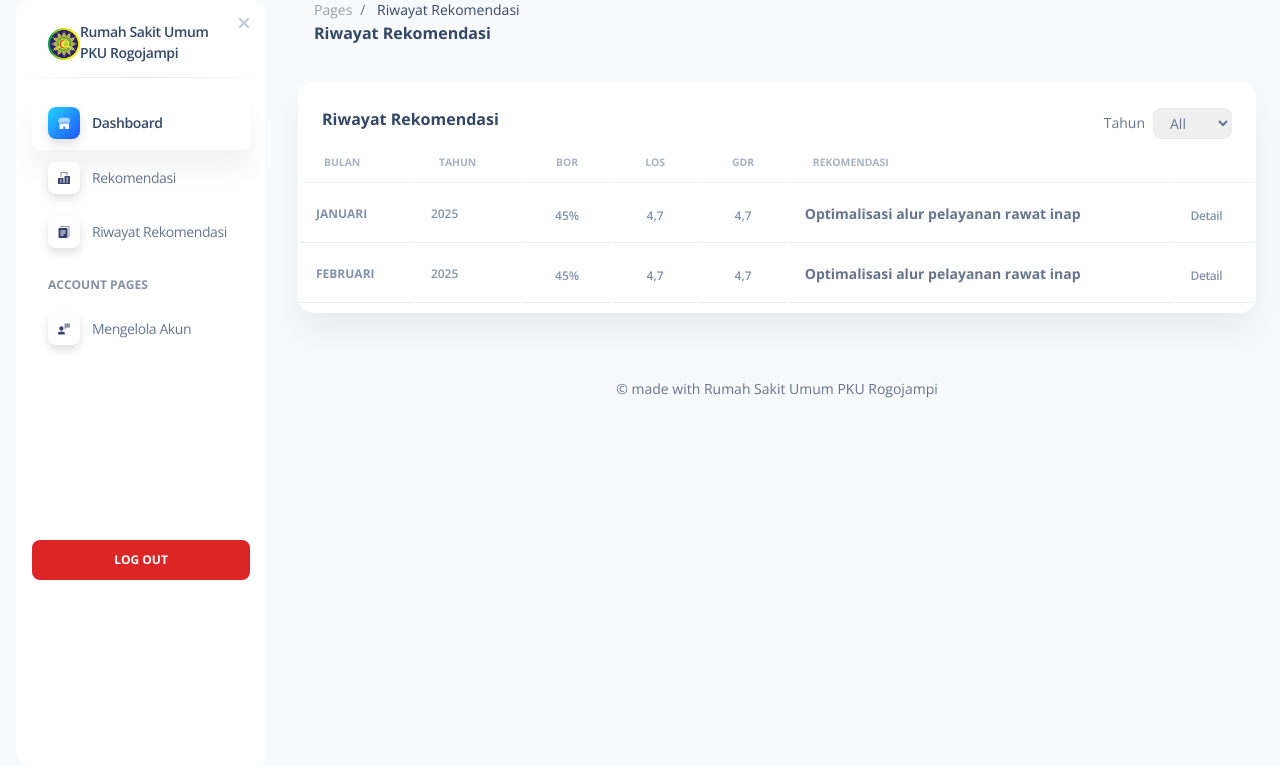
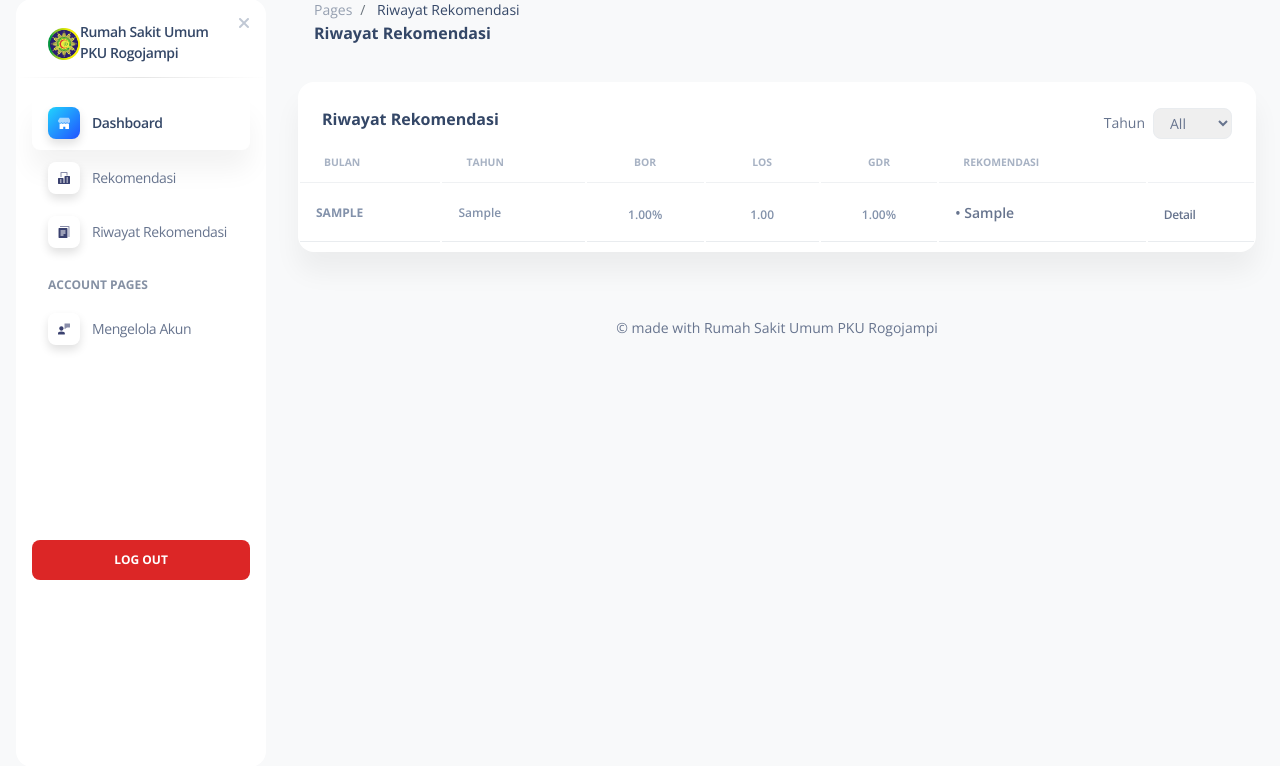
Before and after one commit to rahmahsf/projekta, a Django app: page /riwayat in a window 1280 px wide. Shown: the part 17-783 px from the top of the page. Run offline with Django 5.2, Linux system fonts and the light colour scheme; a user stored in the database is signed in; tables that the repository leaves empty hold one stand-in row (values such as "Sample post"); some libraries are stand-ins or nearby versions.

Commit message:
riwayat rekomendasi

```diff
--- a/main/templates/main/riwayat-rekomendasi.html
+++ b/main/templates/main/riwayat-rekomendasi.html
@@ -34,53 +34,64 @@
               </thead>
 
              <tbody>
+{% for item in riwayat %}
 <tr>
-                  <td class="p-4 align-middle bg-transparent border-b whitespace-nowrap shadow-transparent">
-                    <p class="mb-0 text-xs font-bold uppercase text-slate-400">Januari</p>
+  <td class="p-4 border-b">
+    <p class="mb-0 text-xs font-bold uppercase text-slate-400">
+      {{ item.bulan }}
+    </p>
   </td>
-                  <td class="p-4 align-middle bg-transparent border-b whitespace-nowrap shadow-transparent">
-                    <p class="mb-0 text-xs font-semibold leading-tight text-slate-400">2025</p>
+
+  <td class="p-4 border-b">
+    <p class="mb-0 text-xs font-semibold text-slate-400">
+      {{ item.tahun }}
+    </p>
   </td>
-                  <td class="p-4 text-center align-middle bg-transparent border-b whitespace-nowrap shadow-transparent">
-                    <span class="text-xs font-semibold leading-tight text-slate-400">45%</span>
+
+  <td class="p-4 text-center border-b">
+    <span class="text-xs font-semibold text-slate-400">
+      {{ item.bor|floatformat:2}}%
+    </span>
   </td>
-                  <td class="p-4 text-center align-middle bg-transparent border-b whitespace-nowrap shadow-transparent">
-                    <span class="text-xs font-semibold leading-tight text-slate-400">4,7</span>
+
+  <td class="p-4 text-center border-b">
+    <span class="text-xs font-semibold text-slate-400">
+      {{ item.los|floatformat:2}}
+    </span>
   </td>
-                  <td class="p-4 text-center align-middle bg-transparent border-b whitespace-nowrap shadow-transparent">
-                    <span class="text-xs font-semibold leading-tight text-slate-400">4,7</span>
+
+  <td class="p-4 text-center border-b">
+    <span class="text-xs font-semibold text-slate-400">
+      {{ item.gdr|floatformat:2}}%
+    </span>
   </td>
-                  <td class="p-4 align-middle bg-transparent border-b shadow-transparent">
-                    <span class="text-sm font-bold text-slate-600">Optimalisasi alur pelayanan rawat inap</span>
+
+  <td class="p-4 border-b">
+    {% for r in item.rekomendasi %}
+      <div class="text-sm font-semibold text-slate-600">
+        • {{ r }}
+      </div>
+    {% empty %}
+      <span class="text-xs text-slate-400">
+        Tidak ada rekomendasi
+      </span>
+    {% endfor %}
   </td>
-                  <td class="p-4 align-middle bg-transparent border-b whitespace-nowrap shadow-transparent">
-                    <a href="{%url 'detail'%}" class="text-xs font-semibold leading-tight text-slate-400"> Detail </a>
+
+  <td class="p-4 border-b">
+    <a href="{% url 'detail' item.id %}"
+       class="text-xs font-semibold text-blue-500">
+       Detail
+    </a>
   </td>
 </tr>
-
+{% empty %}
 <tr>
-                  <td class="p-4 align-middle bg-transparent border-b whitespace-nowrap shadow-transparent">
-                    <p class="mb-0 text-xs font-bold uppercase text-slate-400">Februari</p>
-                  </td>
-                  <td class="p-4 align-middle bg-transparent border-b whitespace-nowrap shadow-transparent">
-                    <p class="mb-0 text-xs font-semibold leading-tight text-slate-400">2025</p>
-                  </td>
-                  <td class="p-4 text-center align-middle bg-transparent border-b whitespace-nowrap shadow-transparent">
-                    <span class="text-xs font-semibold leading-tight text-slate-400">45%</span>
-                  </td>
-                  <td class="p-4 text-center align-middle bg-transparent border-b whitespace-nowrap shadow-transparent">
-                    <span class="text-xs font-semibold leading-tight text-slate-400">4,7</span>
-                  </td>
-                  <td class="p-4 text-center align-middle bg-transparent border-b whitespace-nowrap shadow-transparent">
-                    <span class="text-xs font-semibold leading-tight text-slate-400">4,7</span>
-                  </td>
-                  <td class="p-4 align-middle bg-transparent border-b shadow-transparent">
-                    <span class="text-sm font-bold text-slate-600">Optimalisasi alur pelayanan rawat inap</span>
-                  </td>
-                  <td class="p-4 align-middle bg-transparent border-b whitespace-nowrap shadow-transparent">
-                    <a href="javascript:;" class="text-xs font-semibold leading-tight text-slate-400"> Detail </a>
+  <td colspan="7" class="text-center p-4 text-slate-400">
+    Belum ada data riwayat
   </td>
 </tr>
+{% endfor %}
 </tbody>
             </table>
           </div>
--- a/main/urls.py
+++ b/main/urls.py
@@ -8,7 +8,7 @@ urlpatterns = [
     path('rekomendasi', views.rekomendasi, name='rekomendasi'),
     path('riwayat', views.riwayat_rekomendasi, name='riwayat'),
     path('revise', views.revise, name='revise'),
-    path('detail', views.detail, name='detail'),
+   path("detail/<int:kasus_id>/", views.detail, name="detail"),
     path('akun', views.akun, name='akun'),
     path('akun/tambah/', views.tambah_akun, name='tambah_akun'),
     path('akun/edit/<int:user_id>/', views.edit_akun, name='edit_akun'),
--- a/main/views.py
+++ b/main/views.py
@@ -94,8 +94,34 @@ def rekomendasi(request):
 
 @login_required(login_url='login')
 def riwayat_rekomendasi(request):
-    return render(request, 'main/riwayat-rekomendasi.html',{
-        "page_name": "Riwayat Rekomendasi",
+
+    tahun_filter = request.GET.get("tahun")
+
+    if tahun_filter and tahun_filter != "All":
+        daftar_kasus = Kasus.objects.filter(tahun=tahun_filter).order_by("-tahun", "-bulan")
+    else:
+        daftar_kasus = Kasus.objects.all().order_by("-tahun", "-bulan")
+
+    data_riwayat = []
+
+    for k in daftar_kasus:
+        relasi = KasusRekomendasi.objects.filter(kasus=k).select_related("rekomendasi")
+
+        rekom_list = [r.rekomendasi.rekomendasi for r in relasi]
+
+        data_riwayat.append({
+            "id": k.id,
+            "bulan": k.bulan,
+            "tahun": k.tahun,
+            "bor": k.bor,
+            "los": k.los,
+            "gdr": k.gdr,
+            "rekomendasi": rekom_list
+        })
+
+    return render(request, "main/riwayat-rekomendasi.html", {
+        "riwayat": data_riwayat,
+          "page_name": "Riwayat Rekomendasi",
         "page_title":"Riwayat Rekomendasi"
     })
 
@@ -223,10 +249,21 @@ def revise(request):
     })
 
 @login_required(login_url='login')
-def detail(request):
-    return render(request, 'main/detail-data.html',{
-        "page_name": "Riwayat Rekomendasi",
-        "page_title":"Riwayat Rekomendasi"
+def detail(request, kasus_id):
+
+    kasus = get_object_or_404(Kasus, id=kasus_id)
+
+    relasi = KasusRekomendasi.objects.filter(
+        kasus=kasus
+    ).select_related("rekomendasi")
+
+    rekomendasi_list = [r.rekomendasi for r in relasi]
+
+    return render(request, "main/detail-data.html", {
+        "kasus": kasus,
+        "rekomendasi": rekomendasi_list,
+        "page_name": "Rekomendasi",
+        "page_title":"Rekomendasi"
     })
 
 
```
Also changed, not shown: main/management/commands/seed_rekomendasi.py (+6 -6 lines), main/templates/main/revise.html (+6 -1 lines). Lines whose indentation alone changed are shown as unchanged.
